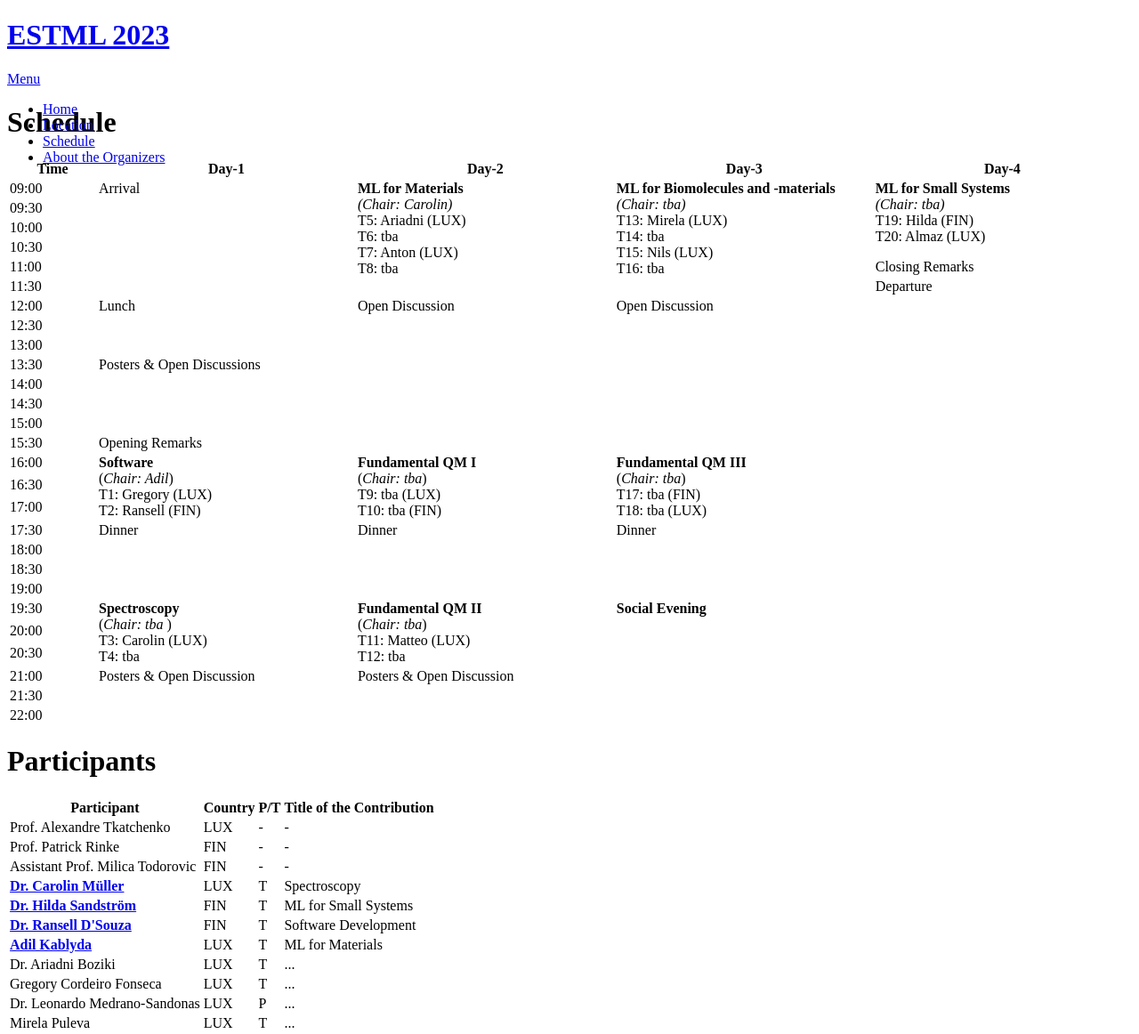
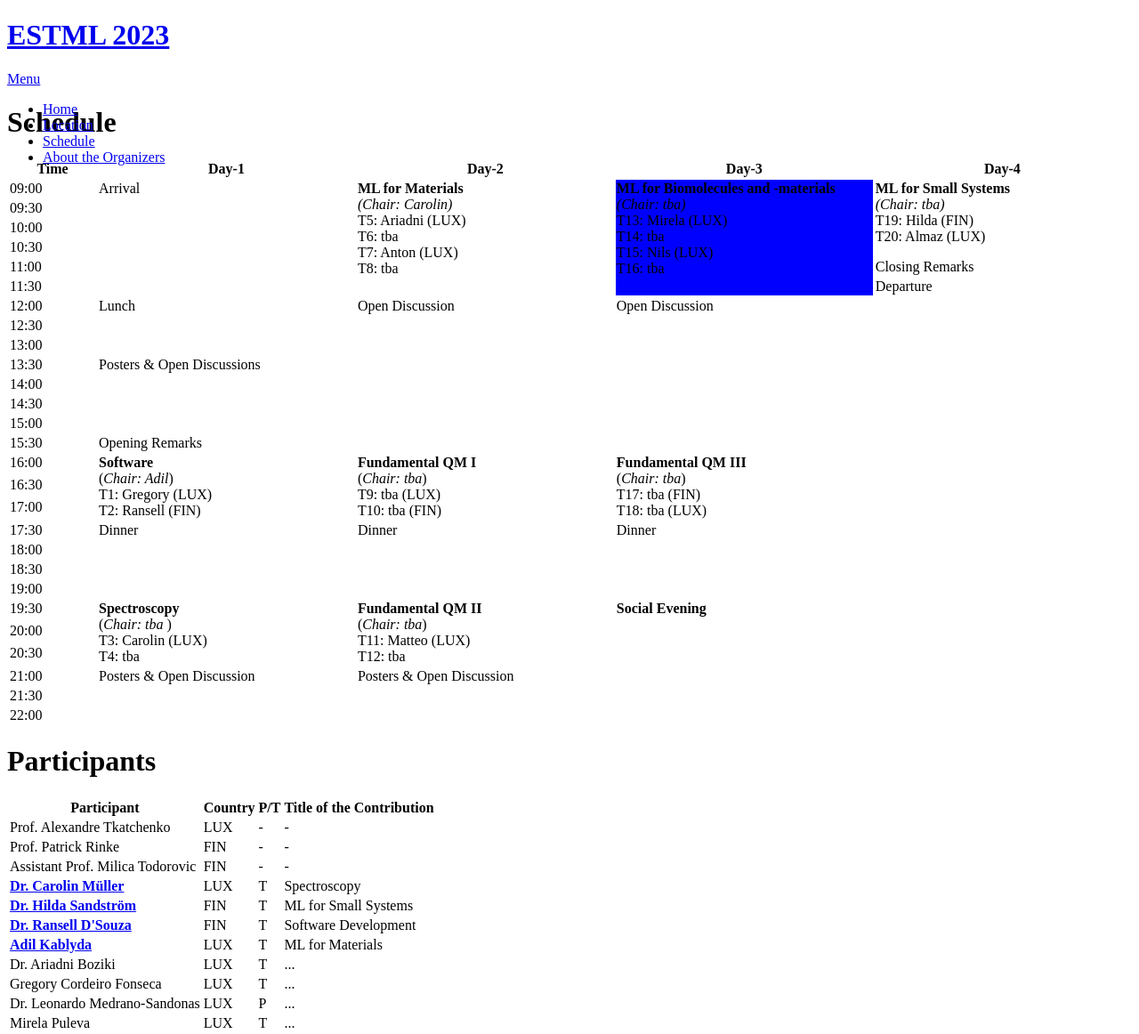
Before and after one commit to ESTML/ESTML.github.io, a Jekyll site: the page built from schedule.html, in a window 1280 px wide. Shown: the part 108-1270 px from the top of the page at 89% size. Built offline with Jekyll 4.4.1, drawn with Linux system fonts in a browser that asks for light colours; nearby versions of some CDN libraries; grey boxes are pictures that could not be loaded.

Commit message:
Update schedule.html

```diff
--- a/schedule.html
+++ b/schedule.html
@@ -17,7 +17,7 @@ title: Schedule and Participants
   <td width=100> 09:00 </td>
   <td rowspan="6" width=300> Arrival </td>
   <td rowspan="6" width=300 class="colored-cell"> <b>ML for Materials</b> <br> <i>(Chair: Carolin)</i> <br> T5: Ariadni (LUX) <br> T6: tba <br> T7: Anton (LUX) <br> T8: tba </td>
-  <td rowspan="6" width=300> <b>ML for Biomolecules and -materials</b> <br> <i>(Chair: tba)</i> <br> T13: Mirela (LUX) <br> T14: tba <br> T15: Nils (LUX) <br> T16: tba </td>
+  <td rowspan="6" width=300 style="background-color: blue;"> <b>ML for Biomolecules and -materials</b> <br> <i>(Chair: tba)</i> <br> T13: Mirela (LUX) <br> T14: tba <br> T15: Nils (LUX) <br> T16: tba </td>
   <td rowspan="4" width=300> <b>ML for Small Systems</b> <br> <i>(Chair: tba)</i> <br> T19: Hilda (FIN) <br> T20: Almaz (LUX) </td>
 </tr>
 <tr VALIGN=TOP>
```
